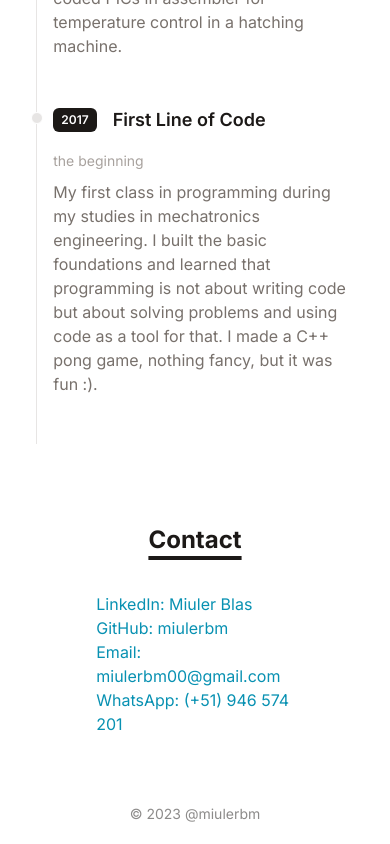
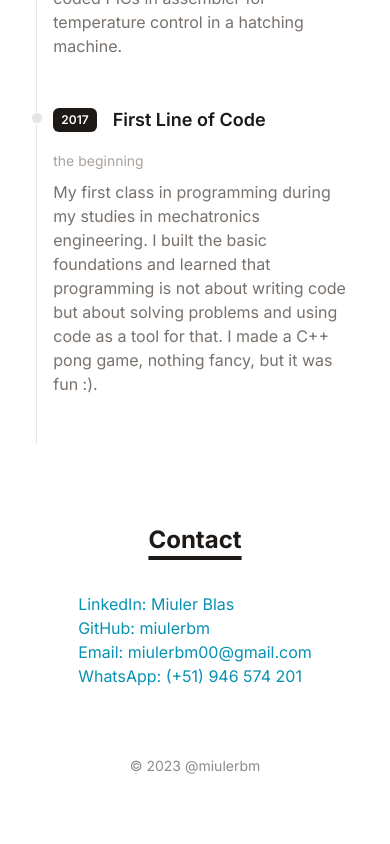
Before and after one commit to miulerbm/minimal-portfolio, a React (Vite) app: page / in a window 390 px wide. Shown: the part 3302-4146 px from the top of the page. After the commit the page ends 4098 px from the top, so only its background shows below. Built offline with nearby package versions, Linux system fonts and the light colour scheme.

Commit message:
Responsive fix

```diff
--- a/src/components/Contact.jsx
+++ b/src/components/Contact.jsx
@@ -3,7 +3,7 @@ import Title from "./Title";
 
 function Contact() {
   return (
-    <div className="flex flex-col items-center mb-10 mx-auto px-20 max-w-7xl">
+    <div className="flex flex-col items-center mb-10 mx-auto px-8 max-w-7xl">
       <Title>Contact</Title>
       <div className="flex flex-col items-left mt-4">
         <a
```
